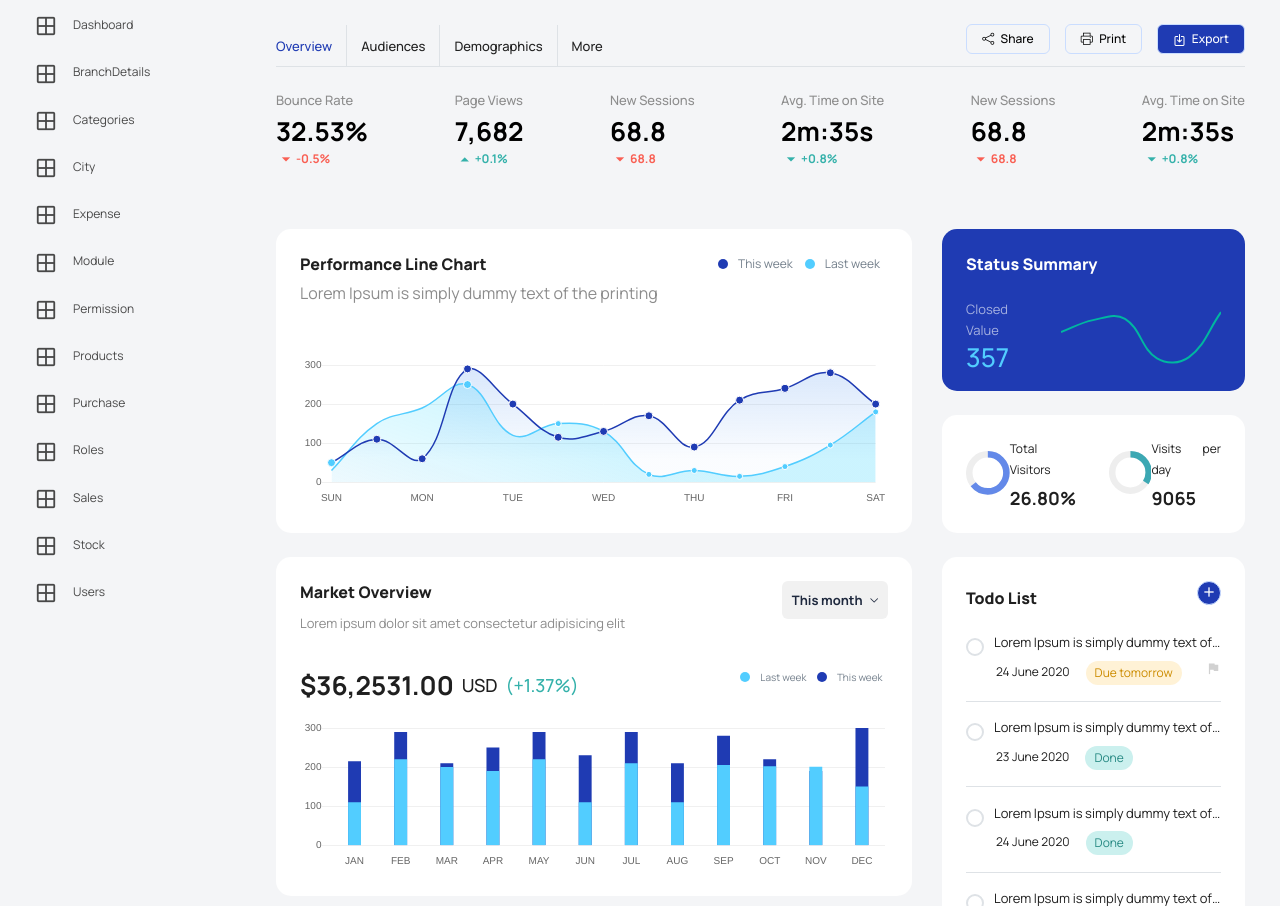
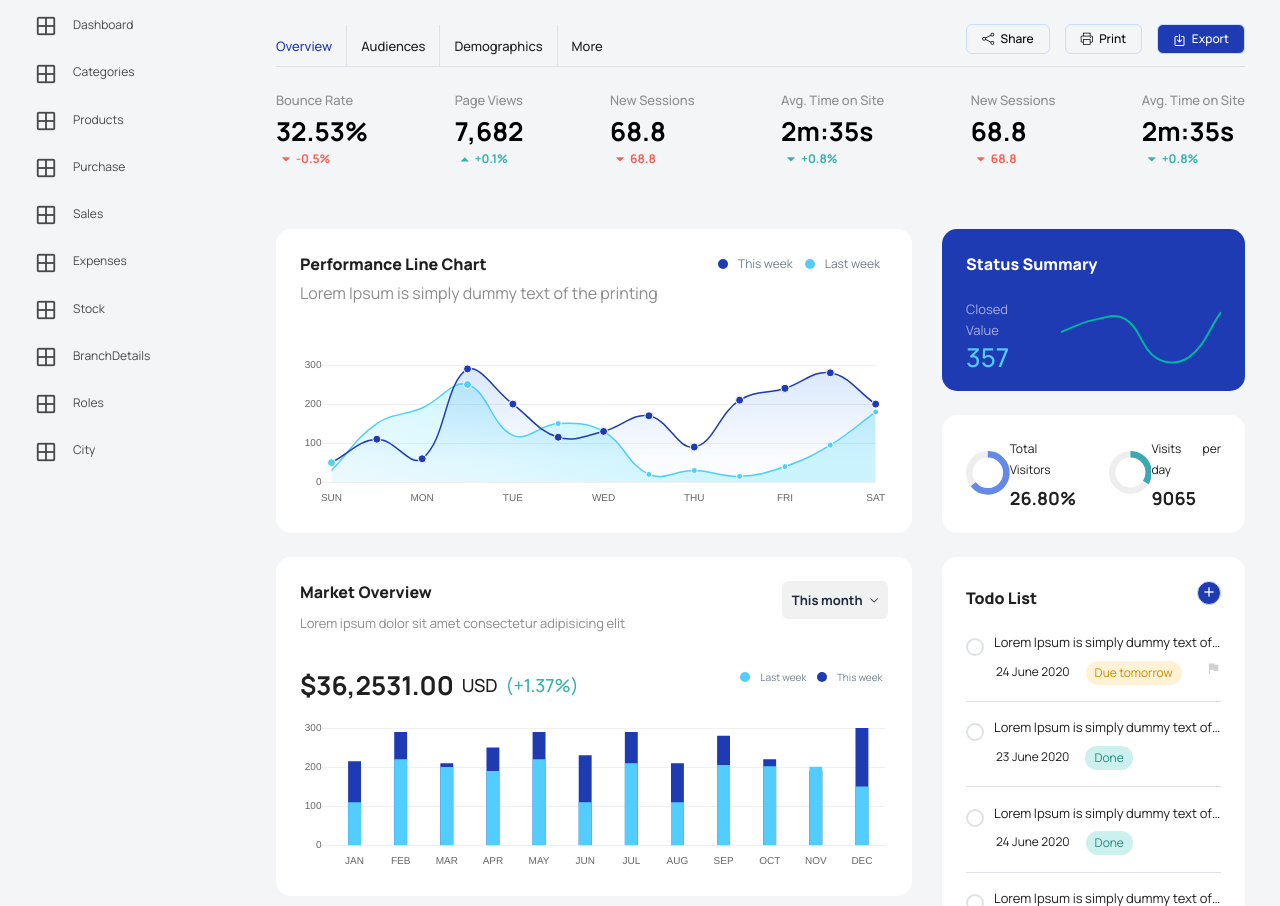
Before and after one commit to Mandaviya-Chirag/CupCrafty, a PHP site: page /index.php in a window 1280 px wide. Shown: the part 97-1003 px from the top of the page. Run offline with PHP 8.4, Linux system fonts and the light colour scheme; some libraries are stand-ins or nearby versions.

Commit message:
sidebar updated!

```diff
--- a/includes/sidebar.php
+++ b/includes/sidebar.php
@@ -8,41 +8,10 @@
                 </a>
             </li>
             <li class="nav-item">
-                <a class="nav-link" href="<?= urlOf('pages/branchdetails') ?>">
-                    <i class="mdi mdi-grid-large menu-icon"></i>
-                    <span class="menu-title">BranchDetails</span>
-                </a>
-            </li>
-            <li class="nav-item">
                 <a class="nav-link" href="<?= urlOf('pages/categories') ?>">
                     <i class="mdi mdi-grid-large menu-icon"></i>
                     <span class="menu-title">Categories</span>
                 </a>
-            </li>
-            <li class="nav-item">
-                <a class="nav-link" href="<?= urlOf('pages/city') ?>">
-                    <i class="mdi mdi-grid-large menu-icon"></i>
-                    <span class="menu-title">City</span>
-                </a>
-            </li>
-            <li class="nav-item">
-                <a class="nav-link" href="<?= urlOf('pages/expense') ?>">
-                    <i class="mdi mdi-grid-large menu-icon"></i>
-                    <span class="menu-title">Expense</span>
-                </a>
-            </li>
-            <li class="nav-item">
-                <a class="nav-link" href="<?= urlOf('pages/module') ?>">
-                    <i class="mdi mdi-grid-large menu-icon"></i>
-                    <span class="menu-title">Module</span>
-                </a>
-            </li>
-            <li class="nav-item">
-                <a class="nav-link" href="<?= urlOf('pages/permission') ?>">
-                    <i class="mdi mdi-grid-large menu-icon"></i>
-                    <span class="menu-title">Permission</span>
-                </a>
-            </li>
             </li>
             <li class="nav-item">
                 <a class="nav-link" href="<?= urlOf('pages/products') ?>">
@@ -57,15 +26,15 @@
                 </a>
             </li>
             <li class="nav-item">
-                <a class="nav-link" href="<?= urlOf('pages/roles') ?>">
+                <a class="nav-link" href="<?= urlOf('pages/sales') ?>">
                     <i class="mdi mdi-grid-large menu-icon"></i>
-                    <span class="menu-title">Roles</span>
+                    <span class="menu-title">Sales</span>
                 </a>
             </li>
             <li class="nav-item">
-                <a class="nav-link" href="<?= urlOf('pages/sales') ?>">
+                <a class="nav-link" href="<?= urlOf('pages/expense') ?>">
                     <i class="mdi mdi-grid-large menu-icon"></i>
-                    <span class="menu-title">Sales</span>
+                    <span class="menu-title">Expenses</span>
                 </a>
             </li>
             <li class="nav-item">
@@ -75,10 +44,34 @@
                 </a>
             </li>
             <li class="nav-item">
+                <a class="nav-link" href="<?= urlOf('pages/branchdetails') ?>">
+                    <i class="mdi mdi-grid-large menu-icon"></i>
+                    <span class="menu-title">BranchDetails</span>
+                </a>
+            </li>
+            <!-- <li class="nav-item">
                 <a class="nav-link" href="<?= urlOf('pages/users') ?>">
                     <i class="mdi mdi-grid-large menu-icon"></i>
                     <span class="menu-title">Users</span>
                 </a>
+            </li> -->
+            <!-- <li class="nav-item">
+                <a class="nav-link" href="<?= urlOf('pages/permission') ?>">
+                    <i class="mdi mdi-grid-large menu-icon"></i>
+                    <span class="menu-title">Permissions</span>
+                </a>
+            </li> -->
+            <li class="nav-item">
+                <a class="nav-link" href="<?= urlOf('pages/roles') ?>">
+                    <i class="mdi mdi-grid-large menu-icon"></i>
+                    <span class="menu-title">Roles</span>
+                </a>
+            </li>
+            <li class="nav-item">
+                <a class="nav-link" href="<?= urlOf('pages/city') ?>">
+                    <i class="mdi mdi-grid-large menu-icon"></i>
+                    <span class="menu-title">City</span>
+                </a>
             </li>
         </ul>
     </nav>
```
